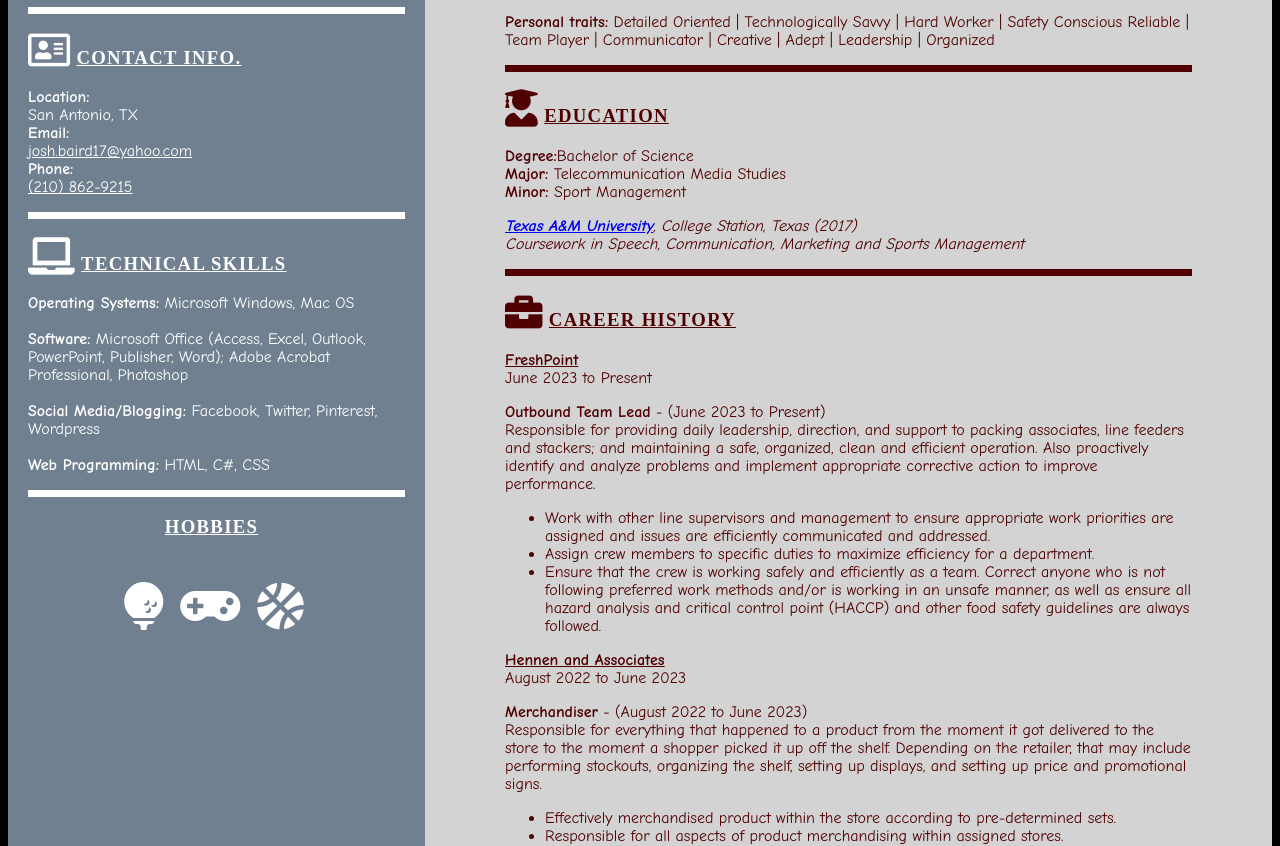
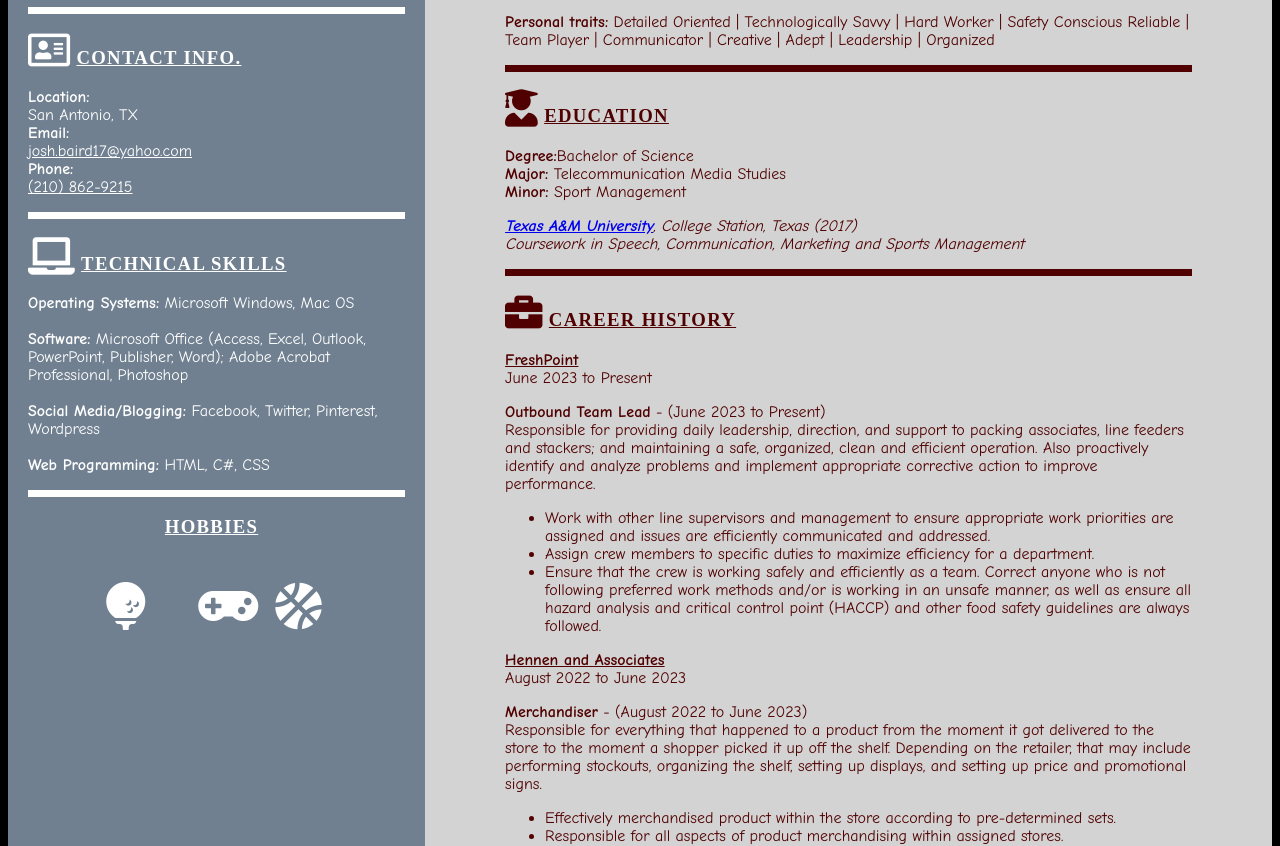
Before and after one commit to joshbaird17/resume, a plain HTML site: page index.html in a window 1280 px wide. Shown: the part 254-1100 px from the top of the page. Drawn offline with Linux system fonts and the light colour scheme.

Commit message:
Update index.html

```diff
--- a/index.html
+++ b/index.html
@@ -39,7 +39,7 @@
             <hr style="height:7px;border-width:0;background-color:white">
             <h3 class="hobbies">HOBBIES</h3>
             <div class="hobbies2">
-               <i class="fas fa-golf-ball fa-3x">&nbsp;</i>
+               <i class="fas fa-golf-ball fa-3x">&nbsp;&nbsp;&nbsp;&nbsp;</i>
                <i class="fas fa-gamepad fa-3x">&nbsp;</i>
                <i class="fas fa-basketball-ball fa-3x"></i>
             </div>
```
